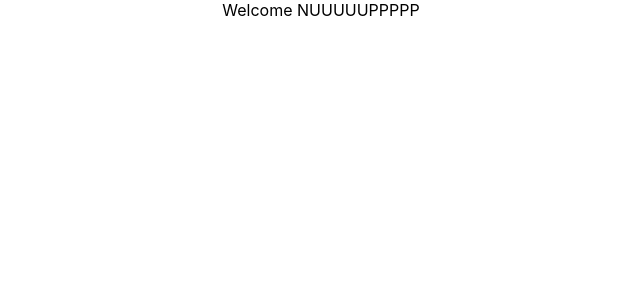
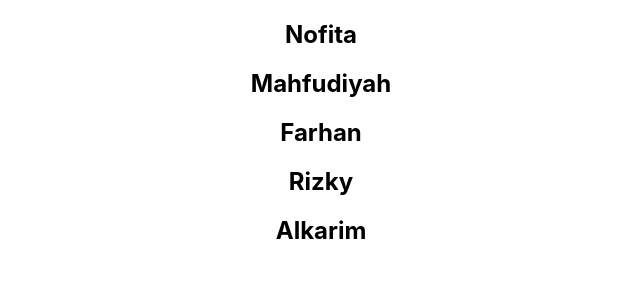
Before and after one commit to nofitamhfdyh/react-app, a React (Create React App) app: page / in a window 1280 px wide. Shown: the top 300 px of the page, without its empty margins (319-959 px from the left). Built offline with nearby package versions, Linux system fonts and the light colour scheme.

Commit message:
List Rendering (1)

```diff
--- a/src/App.js
+++ b/src/App.js
@@ -10,13 +10,17 @@ import ClassClick from './components/ClassClick';
 import EventBind from './components/EventBind';
 import ParentComponent from './components/ParentComponent';
 import UserGreeting from './components/UserGreeting';
+import NameList from './components/NameList';
 
 function App() {
   return (
     <div className="App">
-      <UserGreeting>
+      <NameList>
 
-      </UserGreeting>
+      </NameList>
+      {/* <UserGreeting>
+
+      </UserGreeting> */}
       {/* <ParentComponent>
 
       </ParentComponent> */}
--- /dev/null
+++ b/src/components/NameList.js
@@ -0,0 +1,21 @@
+import React from "react";
+
+function NameList(){
+        const names = ['Nofita', 'Mahfudiyah','Farhan','Rizky','Alkarim']
+
+        return (
+                <div>
+                        {
+                                names.map(names => <h2>{names}</h2>)
+                        }
+
+                        {/* <h2>{names[0]}</h2>
+                        <h2>{names[1]}</h2>
+                        <h2>{names[2]}</h2>
+                        <h2>{names[3]}</h2>
+                        <h2>{names[4]}</h2> */}
+                </div>
+        )
+}
+
+export default NameList
```
